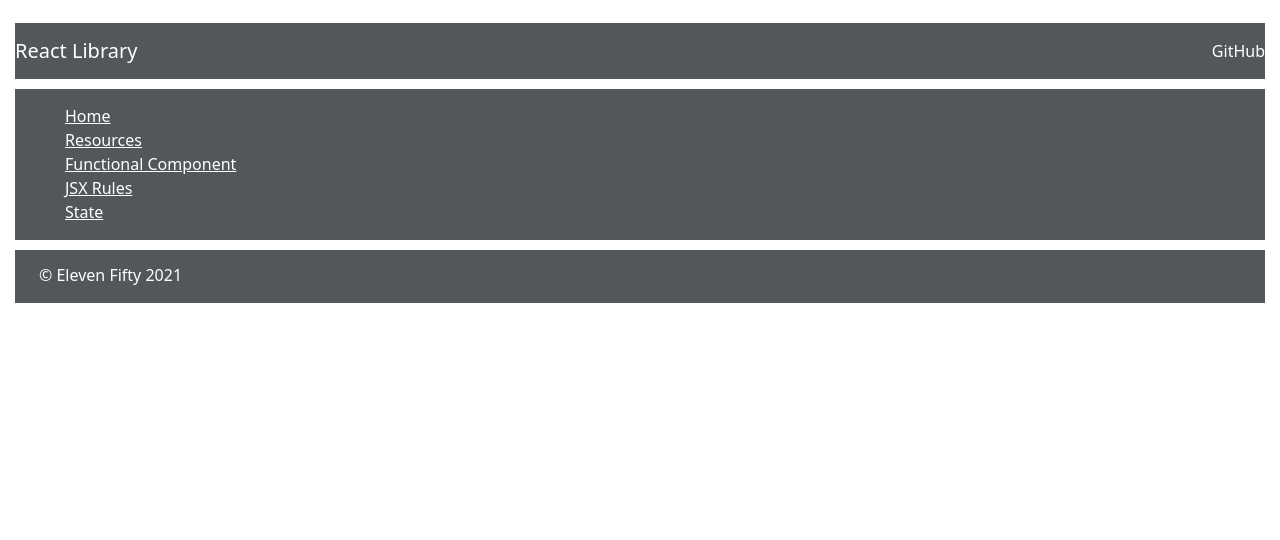
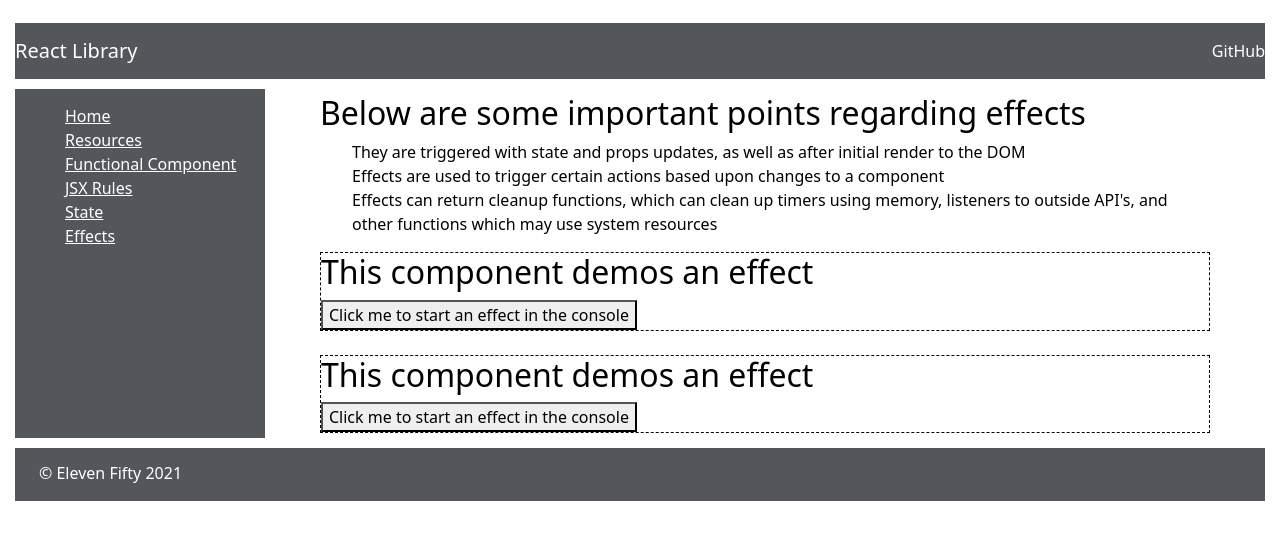
Before and after one commit to ronwise67/react_fundamentals, a React (Create React App) app: page /effects in a window 1280 px wide. Shown: the top 540 px of the page. Built offline with nearby package versions, Linux system fonts and the light colour scheme.

Commit message:
adding more components to the project

```diff
--- /dev/null
+++ b/src/components/concepts/Effects.js
@@ -0,0 +1,59 @@
+import { useState, useEffect } from "react";
+
+const Effects = () => {
+  return (
+    <div className="main">
+      <div className="mainDiv">
+        <h2>Below are some important points regarding effects</h2>
+        <ul>
+          <li>
+            They are triggered with state and props updates, as well as after
+            initial render to the DOM
+          </li>
+          <li>
+            Effects are used to trigger certain actions based upon changes to a
+            component
+          </li>
+          <li>
+            Effects can return cleanup functions, which can clean up timers
+            using memory, listeners to outside API's, and other functions which
+            may use system resources
+          </li>
+        </ul>
+        <SampleEffect />
+        <br />
+        <SampleEffect />
+      </div>
+    </div>
+  );
+};
+
+export default Effects;
+
+const SampleEffect = () => {
+  const [timerRunning, setTimerRunning] = useState(false);
+
+  useEffect(() => {
+    let timer;
+    if (timerRunning) {
+      timer = window.setTimeout(() => {
+        console.log("the timer expired", Date.now() / 1000);
+        setTimerRunning(false);
+      }, 2000);
+    }
+  });
+
+  let buttonHandler = () => {
+    if (!timerRunning) {
+      setTimerRunning(true);
+    }
+  };
+  return (
+    <div style={{ border: "1px dashed black" }}>
+      <h2>This component demos an effect</h2>
+      <button onClick={buttonHandler}>
+        Click me to start an effect in the console
+      </button>
+    </div>
+  );
+};
--- a/src/components/site/Sidebar.js
+++ b/src/components/site/Sidebar.js
@@ -4,6 +4,8 @@
 import FunctionalComponentDemo from "../concepts/FunctionalComponents/FunctionalComponentDemo";
 import JSXRules from "../concepts/JSXRules";
 import State from "../concepts/State";
+import Effects from "../concepts/Effects";
+// import userEvent from "@testing-library/user-event";
 
 const Sidebar = () => {
   return (
@@ -13,9 +15,9 @@
           <li><Link to="/">Home</Link></li>
           <li><Link to="/resources">Resources</Link></li>
           <li><Link to="/functionalcomponent">Functional Component</Link></li>
-          <li><Link to='jsxrules'>JSX Rules</Link></li>
-          <li><Link to='state'>State</Link></li>
-
+          <li><Link to='/jsxrules'>JSX Rules</Link></li>
+          <li><Link to='/state'>State</Link></li>
+          <li><Link to='/effects'>Effects</Link></li>
         </ul>
       </div>
       <div className="sidebar-route">
@@ -26,6 +28,7 @@
           <Route exact path="/functionalcomponent"><FunctionalComponentDemo /></Route>
           <Route exact path="/jsxrules"><JSXRules></JSXRules></Route>
           <Route exact path="/state"><State /></Route>
+          <Route exact path="/effects"><Effects /></Route>
         </Switch>
       </div>
     </div>
```
